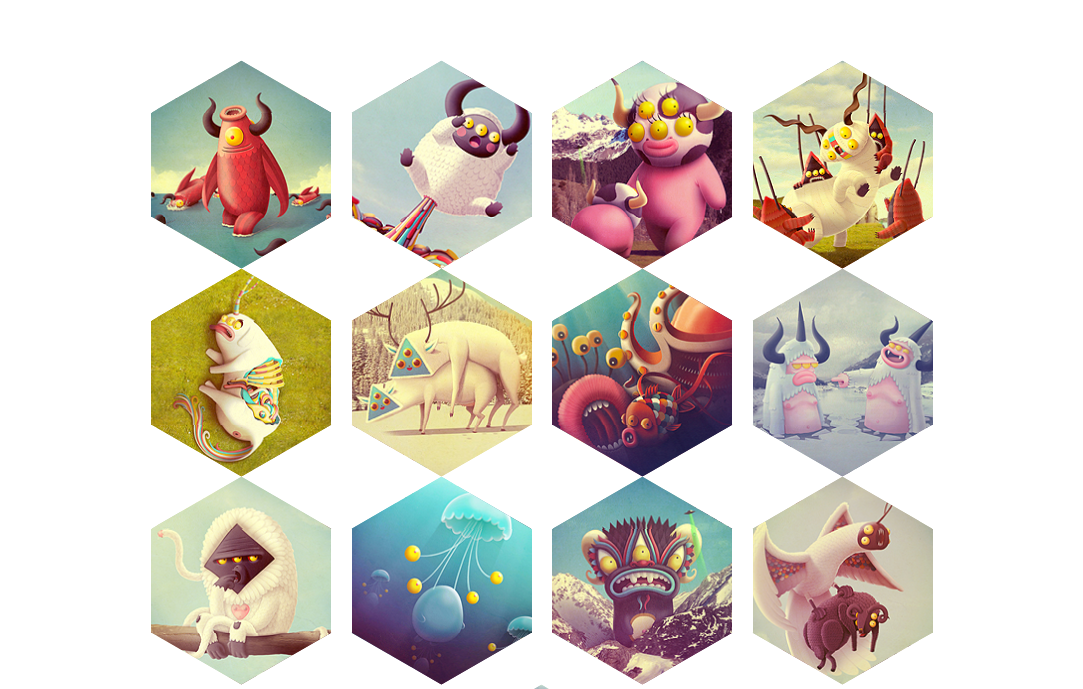
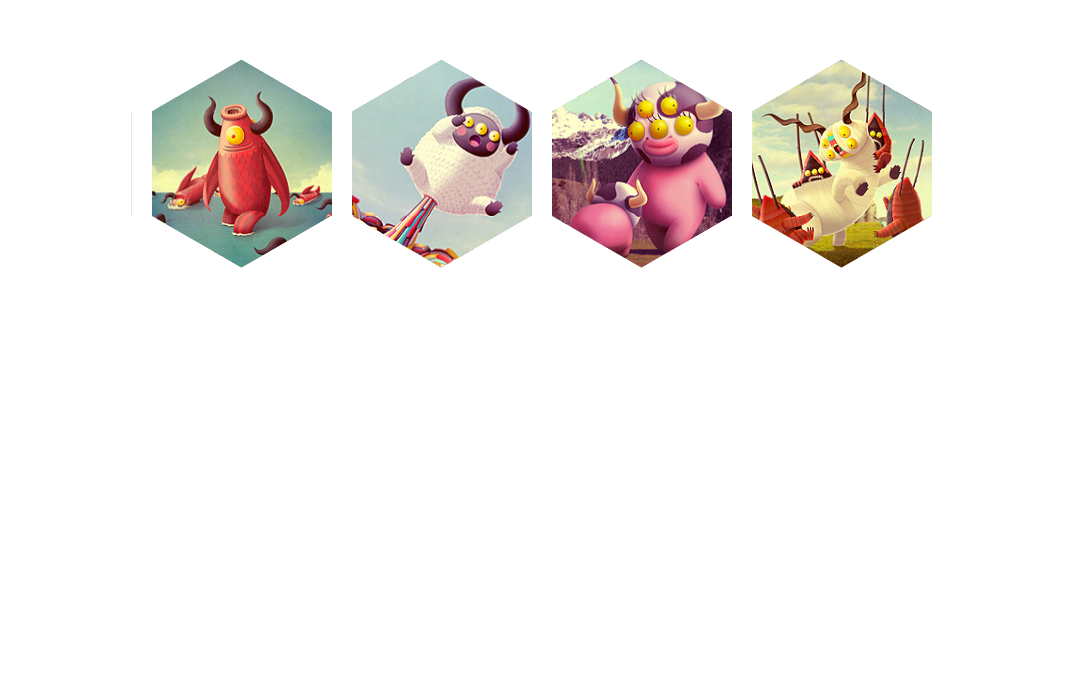
Before and after one commit to smokedeath/hexal, a website: page index.html in a window 1280 px wide. Shown: the part 92-781 px from the top of the page, without its empty margins (98-1181 px from the left). Drawn offline with Linux system fonts and the light colour scheme.

Commit message:
feat: work in process

```diff
--- a/index.html
+++ b/index.html
@@ -28,7 +28,7 @@
     </header>
     <main>
         <section id="portfolio" class="portfolio">
-                <ul class="hexagon-grid">
+                <ul class="hexagon-grid1 hexagon-li">
                     <li>
                         <div class="hexagon" style="background-image: url(./assets/png/slider/layer_33@1X.png);">
                             <div class="hexTop"></div>
@@ -53,60 +53,62 @@
                             <div class="hexBottom"></div>
                         </div>
                     </li>
-                    <li>
-                        <div class="hexagon" style="background-image: url(./assets/png/slider/layer_36@1X.png);">
-                            <div class="hexTop"></div>
-                            <div class="hexBottom"></div>
-                        </div>
-                    </li>
-                    <li>
-                        <div class="hexagon" style="background-image: url(./assets/png/slider/layer_44@1X.png);">
-                            <div class="hexTop"></div>
-                            <div class="hexBottom"></div>
-                        </div>
-                    </li>
-                    <li>
-                        <div class="hexagon" style="background-image: url(./assets/png/slider/layer_37@1X.png);">
-                            <div class="hexTop"></div>
-                            <div class="hexBottom"></div>
-                        </div>
-                    </li>
-                    <li>
-                        <div class="hexagon" style="background-image: url(./assets/png/slider/layer_38@1X.png);">
-                            <div class="hexTop"></div>
-                            <div class="hexBottom"></div>
-                        </div>
-                    </li>
-                    <li>
-                        <div class="hexagon" style="background-image: url(./assets/png/slider/layer_39@1X.png);">
-                            <div class="hexTop"></div>
-                            <div class="hexBottom"></div>
-                        </div>
-                    </li>
-                    <li>
-                        <div class="hexagon" style="background-image: url(./assets/png/slider/layer_40@1X.png);">
-                            <div class="hexTop"></div>
-                            <div class="hexBottom"></div>
-                        </div>
-                    </li>
-                    <li>
-                        <div class="hexagon" style="background-image: url(./assets/png/slider/layer_41@1X.png);">
-                            <div class="hexTop"></div>
-                            <div class="hexBottom"></div>
-                        </div>
-                    </li>
-                    <li>
-                        <div class="hexagon" style="background-image: url(./assets/png/slider/layer_43@1X.png);">
-                            <div class="hexTop"></div>
-                            <div class="hexBottom"></div>
-                        </div>
-                    </li>
-                    <li>
-                        <div class="hexagon" style="background-image: url(./assets/png/slider/layer_42@1X.png);">
-                            <div class="hexTop"></div>
-                            <div class="hexBottom"></div>
-                        </div>
-                    </li>
+
+
+                    <!--<li>-->
+                        <!--<div class="hexagon" style="background-image: url(./assets/png/slider/layer_36@1X.png);">-->
+                            <!--<div class="hexTop"></div>-->
+                            <!--<div class="hexBottom"></div>-->
+                        <!--</div>-->
+                    <!--</li>-->
+                    <!--<li>-->
+                        <!--<div class="hexagon" style="background-image: url(./assets/png/slider/layer_44@1X.png);">-->
+                            <!--<div class="hexTop"></div>-->
+                            <!--<div class="hexBottom"></div>-->
+                        <!--</div>-->
+                    <!--</li>-->
+                    <!--<li>-->
+                        <!--<div class="hexagon" style="background-image: url(./assets/png/slider/layer_37@1X.png);">-->
+                            <!--<div class="hexTop"></div>-->
+                            <!--<div class="hexBottom"></div>-->
+                        <!--</div>-->
+                    <!--</li>-->
+                    <!--<li>-->
+                        <!--<div class="hexagon" style="background-image: url(./assets/png/slider/layer_38@1X.png);">-->
+                            <!--<div class="hexTop"></div>-->
+                            <!--<div class="hexBottom"></div>-->
+                        <!--</div>-->
+                    <!--</li>-->
+                    <!--<li>-->
+                        <!--<div class="hexagon" style="background-image: url(./assets/png/slider/layer_39@1X.png);">-->
+                            <!--<div class="hexTop"></div>-->
+                            <!--<div class="hexBottom"></div>-->
+                        <!--</div>-->
+                    <!--</li>-->
+                    <!--<li>-->
+                        <!--<div class="hexagon" style="background-image: url(./assets/png/slider/layer_40@1X.png);">-->
+                            <!--<div class="hexTop"></div>-->
+                            <!--<div class="hexBottom"></div>-->
+                        <!--</div>-->
+                    <!--</li>-->
+                    <!--<li>-->
+                        <!--<div class="hexagon" style="background-image: url(./assets/png/slider/layer_41@1X.png);">-->
+                            <!--<div class="hexTop"></div>-->
+                            <!--<div class="hexBottom"></div>-->
+                        <!--</div>-->
+                    <!--</li>-->
+                    <!--<li>-->
+                        <!--<div class="hexagon" style="background-image: url(./assets/png/slider/layer_43@1X.png);">-->
+                            <!--<div class="hexTop"></div>-->
+                            <!--<div class="hexBottom"></div>-->
+                        <!--</div>-->
+                    <!--</li>-->
+                    <!--<li>-->
+                        <!--<div class="hexagon" style="background-image: url(./assets/png/slider/layer_42@1X.png);">-->
+                            <!--<div class="hexTop"></div>-->
+                            <!--<div class="hexBottom"></div>-->
+                        <!--</div>-->
+                    <!--</li>-->
                 </ul>
         </section>
         <section id="about" class="about">
--- a/style.css
+++ b/style.css
@@ -101,14 +101,23 @@ main {
     height: 721px;
     width: 1020px;
 }
-.hexagon-grid {
-    padding: 74px 109px;
+.hexagon-grid1 {
+    padding: 73px 110px;
     display: flex;
     flex-wrap: wrap;
     justify-content: space-around;
 }
-.hexagon-grid li {
+.hexagon-li li {
     list-style-type: none;
+    position: relative;
+}
+.hexagon-li li:first-child:before {
+    content: "";
+    border-left: 1px solid #e4e9eb;
+    position: absolute;
+    height: 104px;
+    left: -21px;
+    top: 52px;
 }
 .about {
     background: #2eb398;
```
